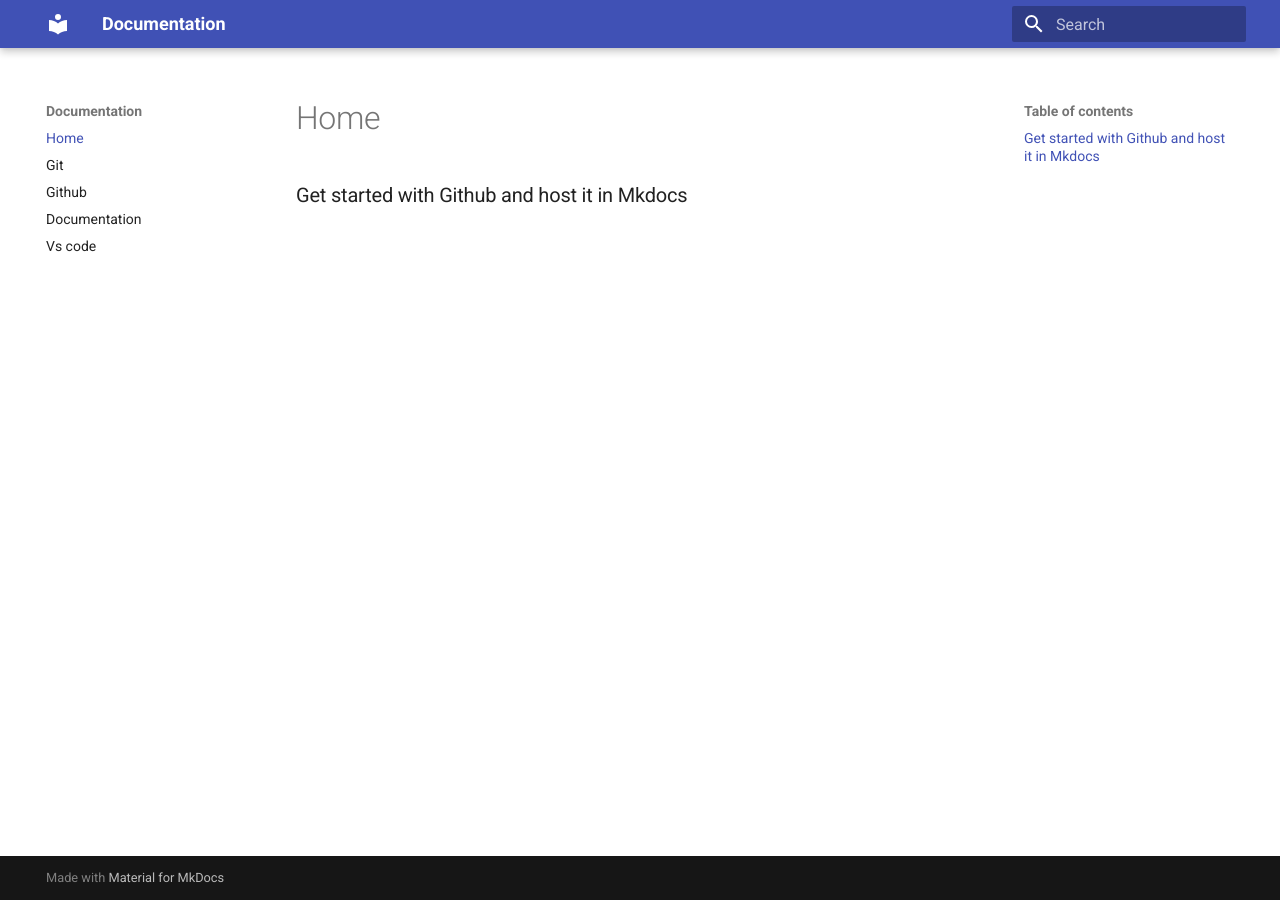
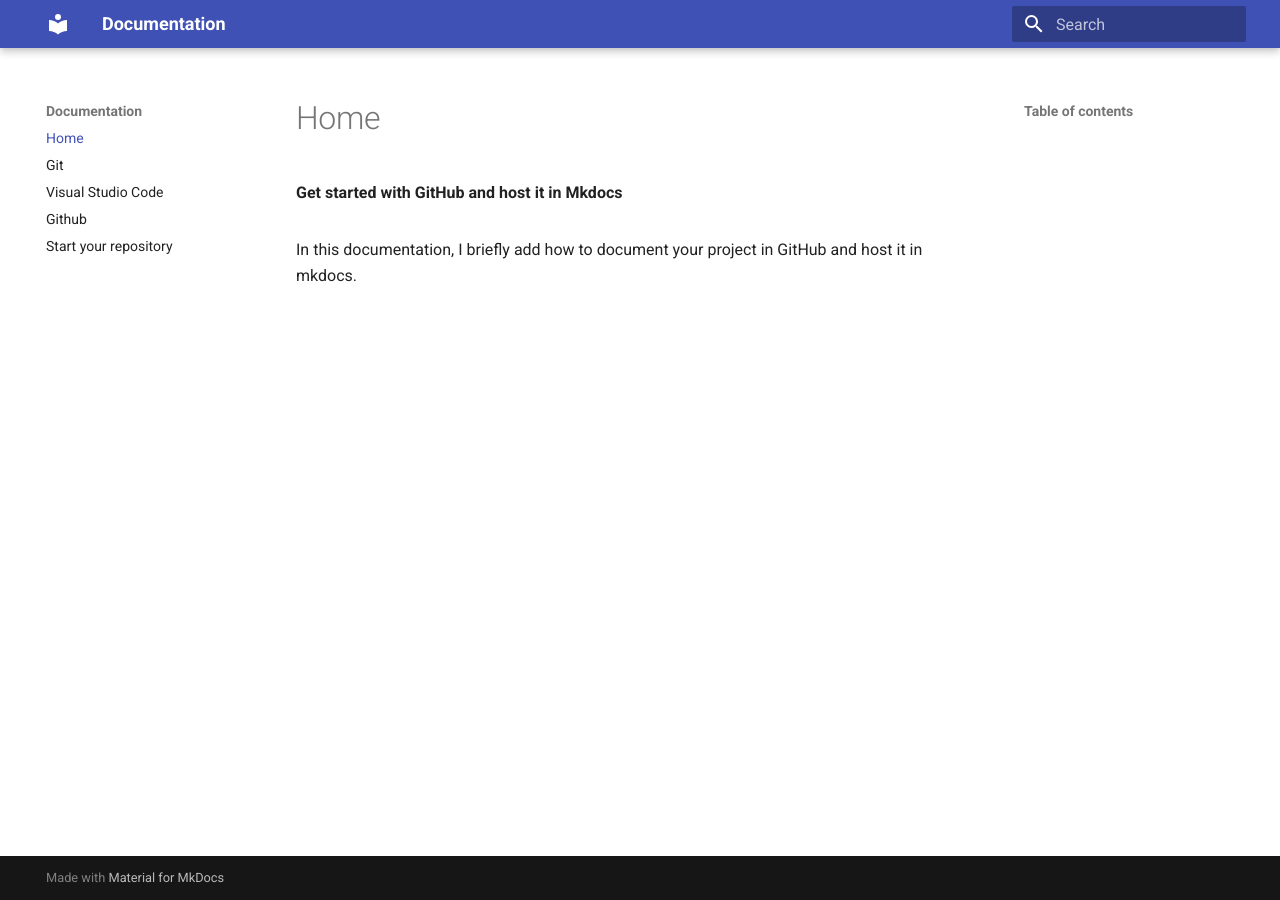
Before and after one commit to zainmfd/Documentation, an MkDocs documentation site: the page built from docs/index.md, in a window 1280 px wide. Built offline with MkDocs 1.6.1 and Material for MkDocs 9.7.7, drawn with Linux system fonts in a browser that asks for light colours.

Commit message:
fix the issue with nav

```diff
--- a/docs/index.md
+++ b/docs/index.md
@@ -1 +1,3 @@
-### Get started with Github and host it in Mkdocs
+**Get started with GitHub and host it in Mkdocs**
+###
+  In this documentation, I briefly add how to document your project in GitHub and host it in mkdocs.
--- a/docs/start_repository.md
+++ b/docs/start-repository.md
@@ -1,18 +1,5 @@
-# Documentation
-Get started with Github and Mkdocs
 
 
-
-
-## Getting started
-
-
-
-
-
-
-
- **Start repository**
  Step 1 :-
  To add a new repository, We can see a " + " on the right top of the main window of GitHub. Click on that and then click on **New repository**
  ![add repo](img/add_repo.png)
--- a/mkdocs.yml
+++ b/mkdocs.yml
@@ -2,9 +2,9 @@ site_name: Documentation
 theme:
   name: material
 
-  nav:
-   - Home: index.md
-   - Git: git.md
-   - Visual Studio Code: vs_code.md
-   - Github: github.md
-   - Start your repo: start_repo.md
+nav:
+  - Home: index.md
+  - Git: git.md
+  - Visual Studio Code: vs-code.md
+  - Github: github.md
+  - Start your repository: start-repository.md
```
Also changed, not shown: docs/git.md (+2 -2 lines), docs/github.md (+2 -2 lines), docs/vs-code.md (added, +4 -0 lines), docs/vs_code.md (deleted, +0 -4 lines).
